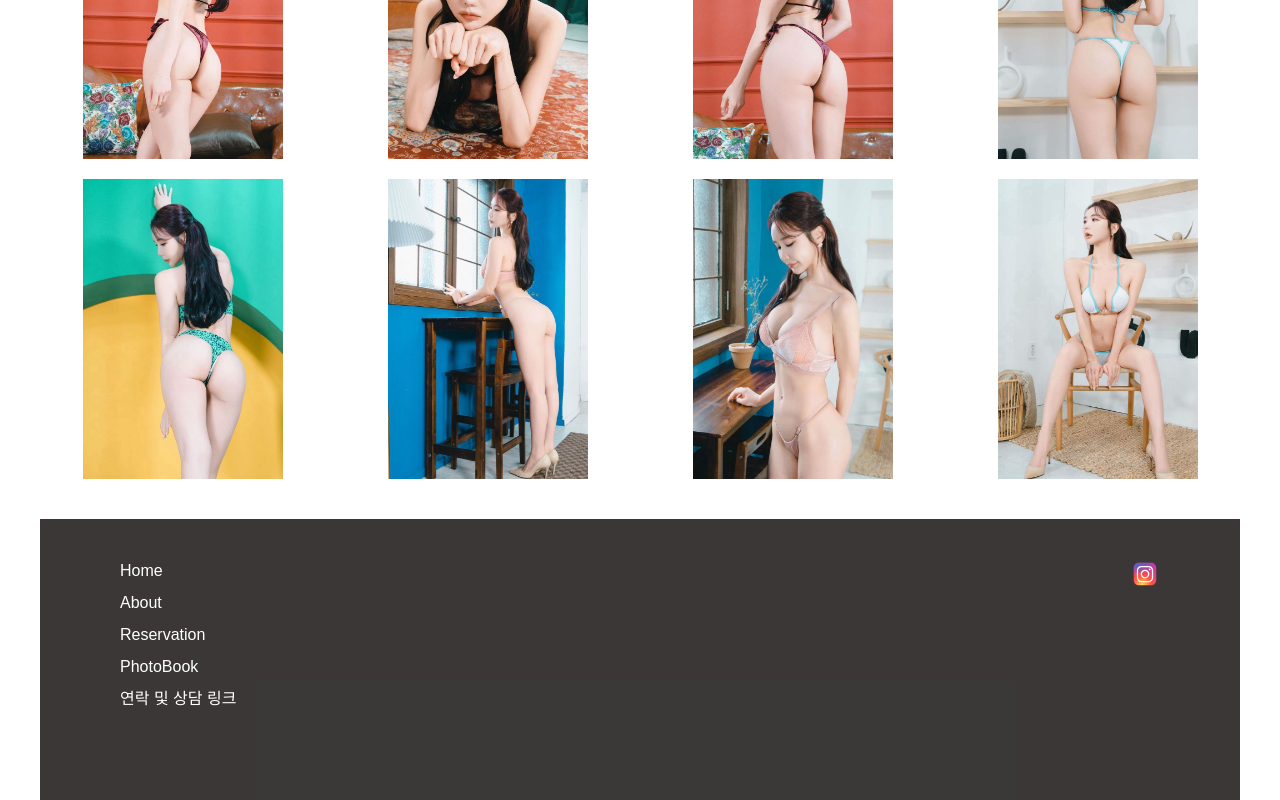
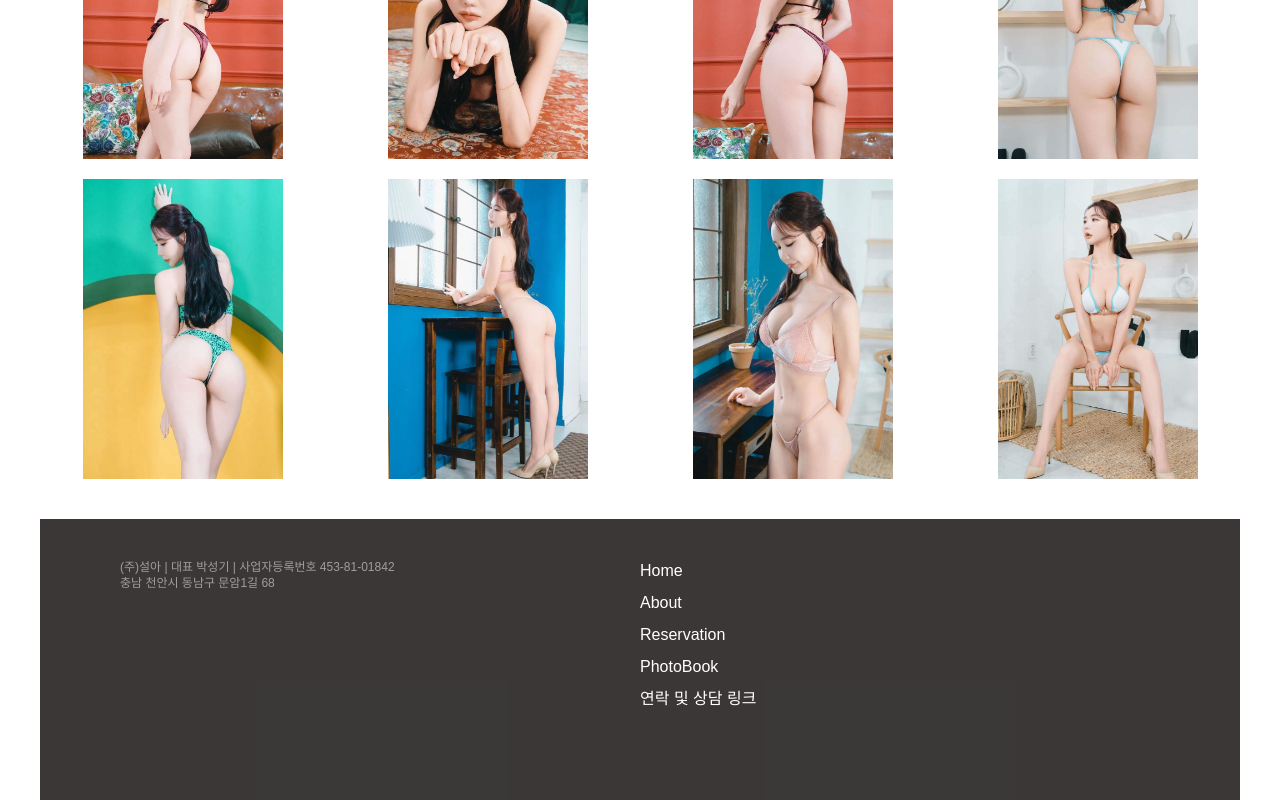
Before and after one commit to GanziMan/BodyBooker, a Next.js app: page /home in a window 1280 px wide. Shown: the part 1606-2406 px from the top of the page. Built offline with nearby package versions, Linux system fonts and the light colour scheme.

Commit message:
Fix: Footer 추가

```diff
--- a/src/components/Footer.tsx
+++ b/src/components/Footer.tsx
@@ -9,6 +9,10 @@ export default function Footer() {
   return (
     <section className="w-full bg-[#262222E6] h-[281px] flex justify-center ">
       <div className="text-white flex justify-between max-w-[1280px] w-full px-20 py-10">
+        <div className="text-[#9e9e9e] text-xs w-full break-keep">
+          <p>(주)설아 | 대표 박성기 | 사업자등록번호 453-81-01842</p>
+          <p>충남 천안시 동남구 문암1길 68 </p>
+        </div>
         <div className="flex justify-between w-full">
           <ul className="flex flex-col gap-2">
             <li onClick={() => router.push("/home")}>Home</li>
@@ -23,22 +27,7 @@ export default function Footer() {
               연락 및 상담 링크
             </li>
           </ul>
-          <div>
-            <Image
-              src={"/images/icon/instagram-icon.svg"}
-              width={30}
-              height={30}
-              alt="인스타그램 ic"
-              onClick={() =>
-                window.open(
-                  "https://www.instagram.com/sera_bodyprofile/?igsh=MXB5bTVuMnVlcmR2ag%3D%3D",
-                  "_blank"
-                )
-              }
-            />
-          </div>
         </div>
-        <div></div>
       </div>
     </section>
   );
```
